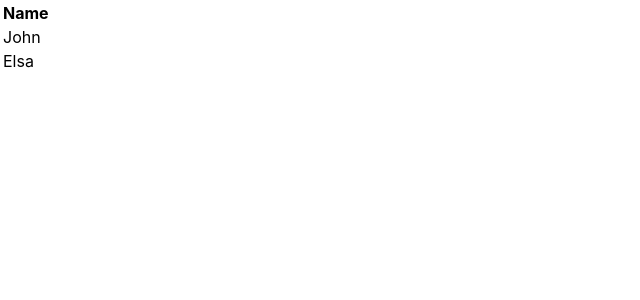
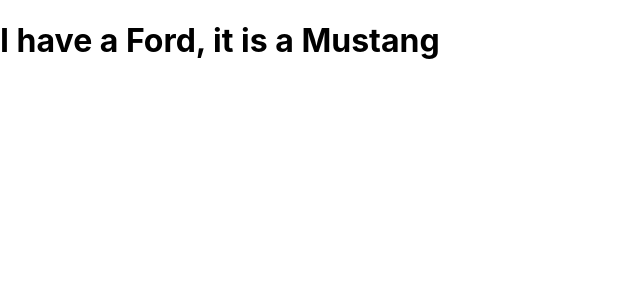
Before and after one commit to ariellechuenteu-cell/Dev-react, a React (Create React App) app: page / in a window 1280 px wide. Shown: the top 300 px of the page, without its empty margins (0-640 px from the left). Built offline with nearby package versions, Linux system fonts and the light colour scheme.

Commit message:
les classes en react

```diff
--- a/src/index.js
+++ b/src/index.js
@@ -6,25 +6,41 @@ import reportWebVitals from './reportWebVitals';
 
 import { createRoot } from 'react-dom/client'
 
-const myelement = (
-  <table>
-    <tr>
-      <th>Name</th>
-    </tr>
-    <tr>
-      <td>John</td>
-    </tr>
-    <tr>
-      <td>Elsa</td>
-    </tr>
-  </table>
-);
+function Garage() {
+  return <h1>{mycar.show()}</h1>;
+}
+
+// Creation d'une classe
+class Car {
+  constructor(name) {
+    this.brand = name;
+  }
+//Methode d'une classe
+  present() {
+    return 'I have a ' + this.brand;
+  }
+}
+
+//Heritage dans les classes
+class Model extends Car {
+  constructor(name, mod) {
+    super(name);
+    this.model = mod;
+  }
+  show() {
+      return this.present() + ', it is a ' + this.model
+  }
+}
+const mycar = new Model("Ford", "Mustang");
+mycar.show();
 
 
 
 const root = ReactDOM.createRoot(document.getElementById('root'));
 root.render(
-  myelement
+  <React.StrictMode>
+    <Garage />
+  </React.StrictMode>
 );
 
 
```
